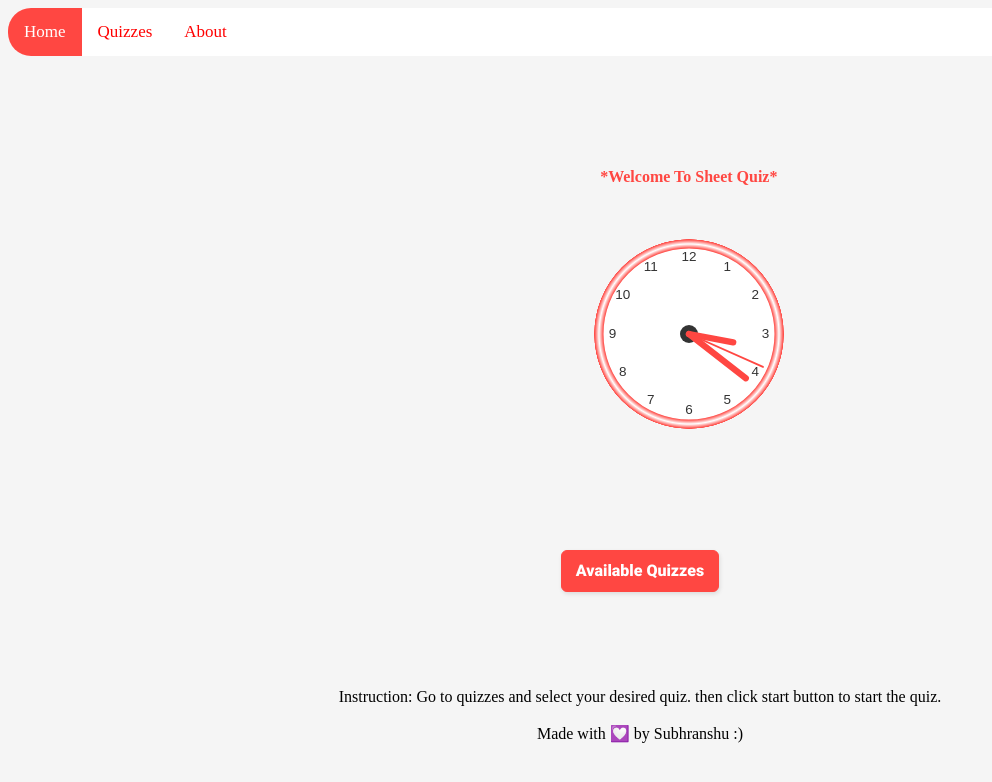
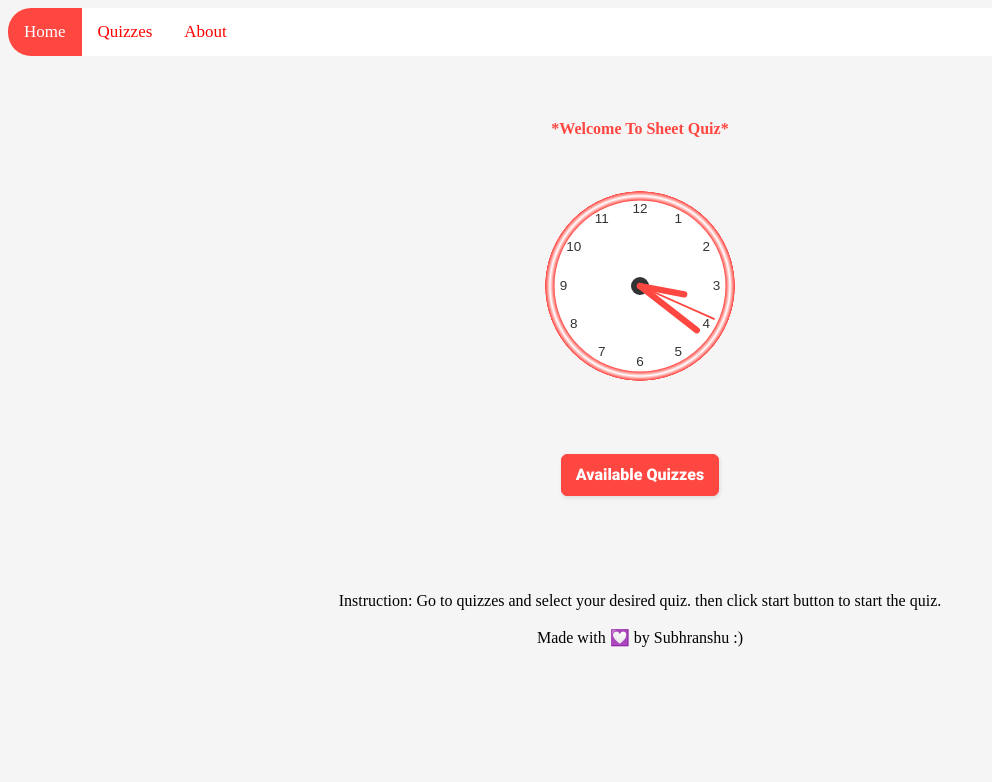
Before and after one commit to subhranshuchoudhury/Google-Sheet-Quiz, a plain HTML site: page index.html in a window 1280 px wide. Shown: the whole page, without its empty margins (0-992 px from the left). Drawn offline with Linux system fonts and the light colour scheme.

Commit message:
Update style.css

```diff
--- a/style.css
+++ b/style.css
@@ -96,7 +96,7 @@ button:active {
 }
 
 #wel_text{
-	margin: 7rem;
+	margin: 4rem;
 	color: #FF4742;
 }
 
@@ -106,7 +106,3 @@ button:active {
 	padding: 10px;
 	border-radius: 23px;
 }
-
-p{
-	width: 90%;
-}
```
